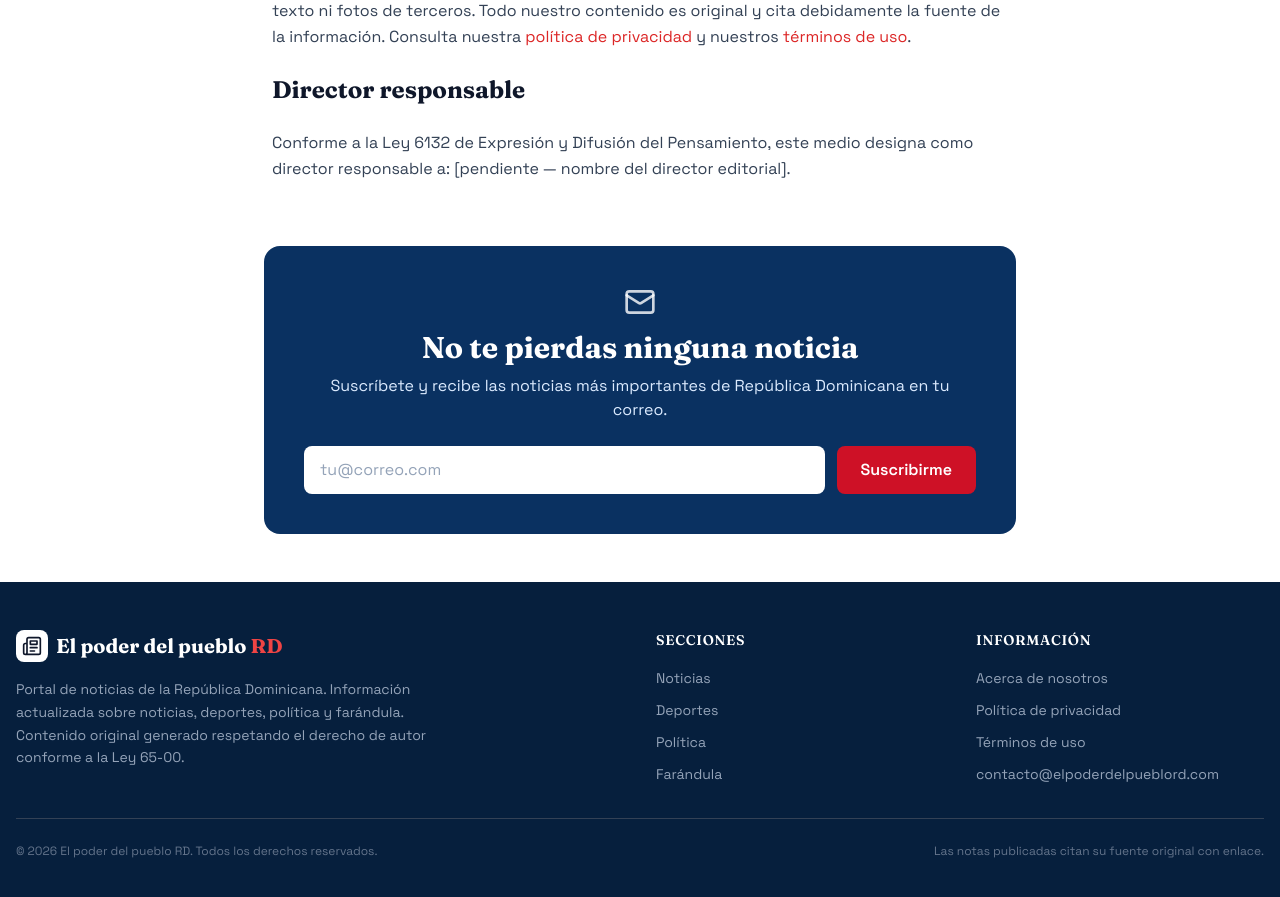
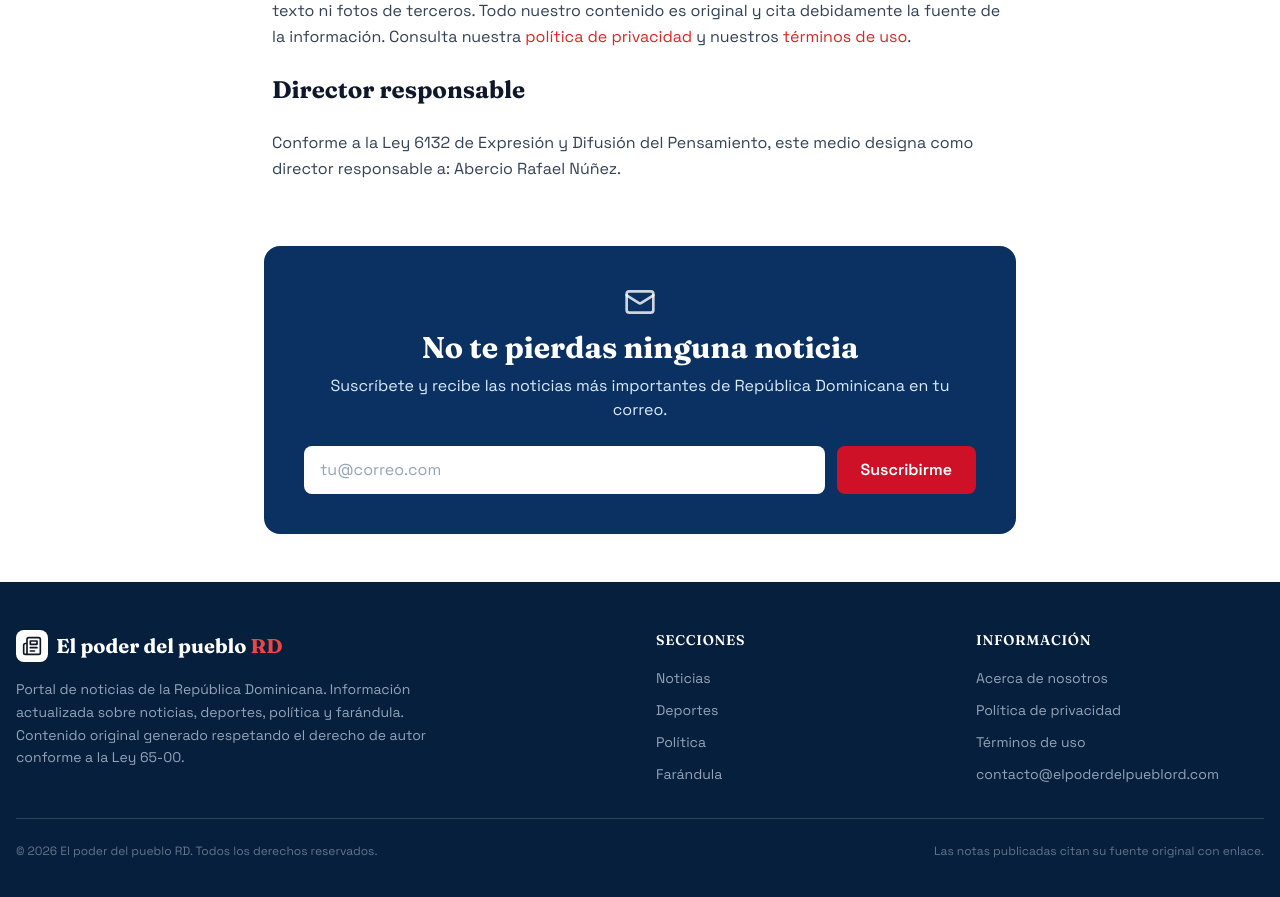
Before and after one commit to aberciord/web-de-noticias-rd, a React (Vite) app: page /acerca in a window 1280 px wide. Shown: the part 1060-1957 px from the top of the page. Built offline with nearby package versions, Linux system fonts and the light colour scheme; no server answers; the database is empty.

Commit message:
Completa el nombre del director responsable (Ley 6132)
Co-Authored-By: Claude Sonnet 5 <noreply@anthropic.com>

```diff
--- a/src/pages/public/AboutPage.tsx
+++ b/src/pages/public/AboutPage.tsx
@@ -71,7 +71,7 @@ export default function AboutPage() {
         <h2 className="text-2xl font-bold text-slate-900 mt-8">Director responsable</h2>
         <p className="text-slate-700 leading-relaxed">
           Conforme a la Ley 6132 de Expresión y Difusión del Pensamiento, este medio designa como
-          director responsable a: [pendiente — nombre del director editorial].
+          director responsable a: Abercio Rafael Núñez.
         </p>
       </div>
     </div>
```
